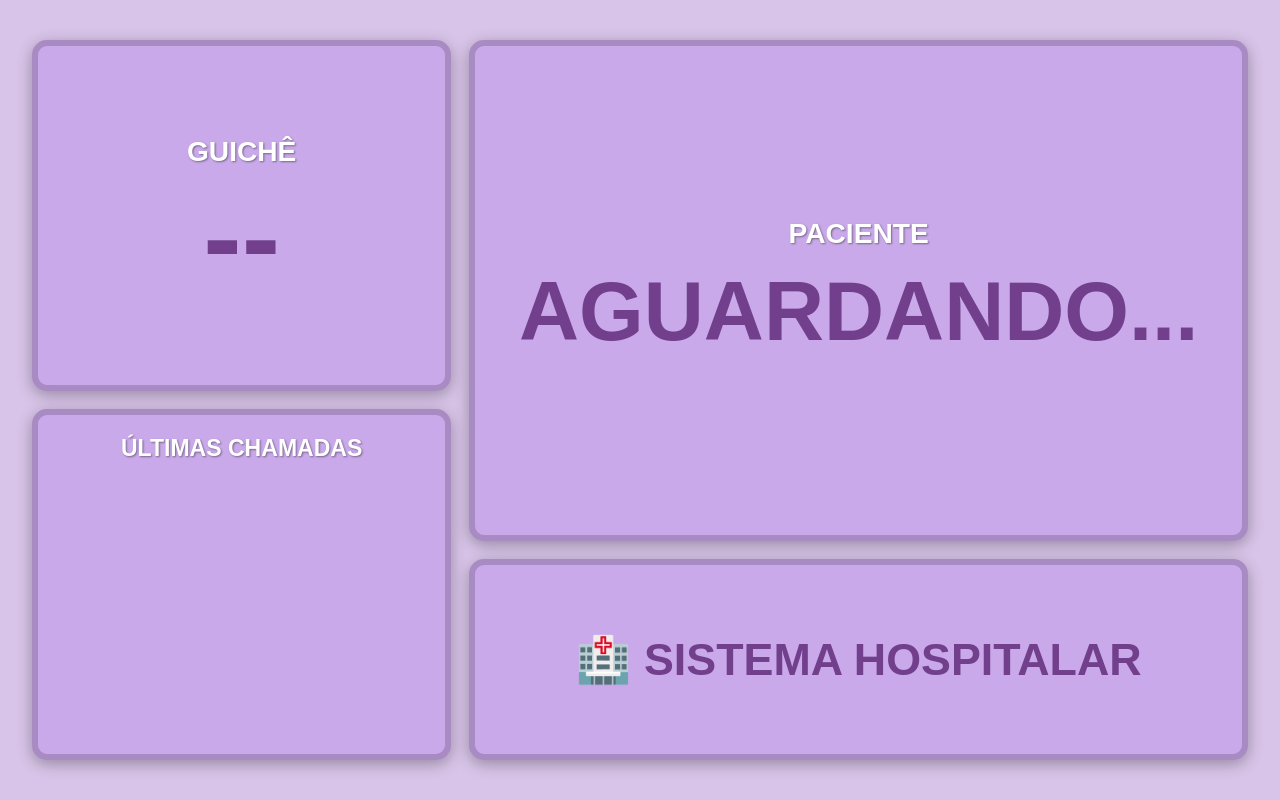
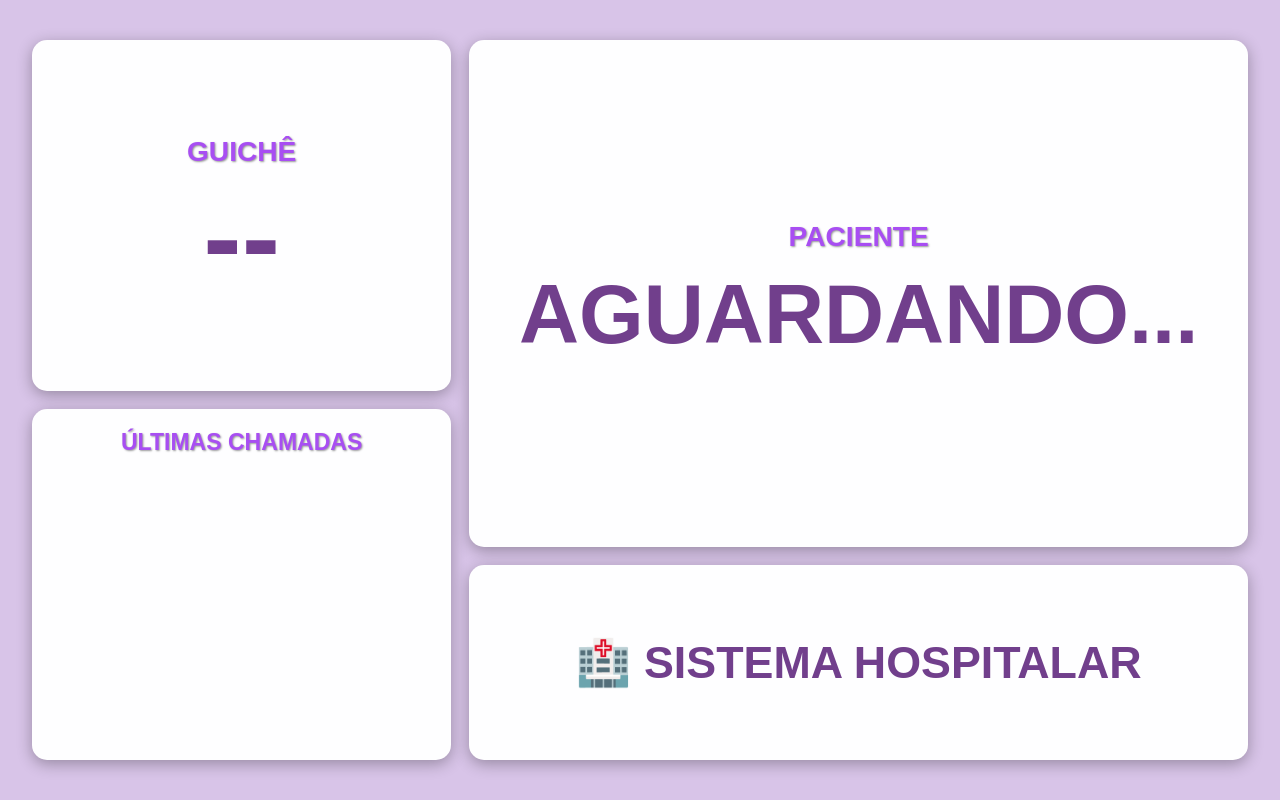
Before and after one commit to kevilla160/hospital, a website: page frontend/tv.html in a window 1280 px wide. Drawn offline with Linux system fonts and the light colour scheme; no server answers.

Commit message:
Update styles for box and box-title elements

```diff
--- a/frontend/tv.html
+++ b/frontend/tv.html
@@ -37,8 +37,8 @@
     }
 
     .box {
-      background-color: #c9a9e9;
-      border: 6px solid #a98bc4;
+      background-color: lab(99.68% 0.18 -0.49);
+      border: 6px hsl(0, 0%, 98%);
       border-radius: 15px;
       padding: 20px;
       display: flex;
@@ -50,7 +50,7 @@
     }
 
     .box-title {
-      color: #ffffff;
+      color: #a84ef2;
       font-size: 2.2vw;
       font-weight: bold;
       text-transform: uppercase;
```
